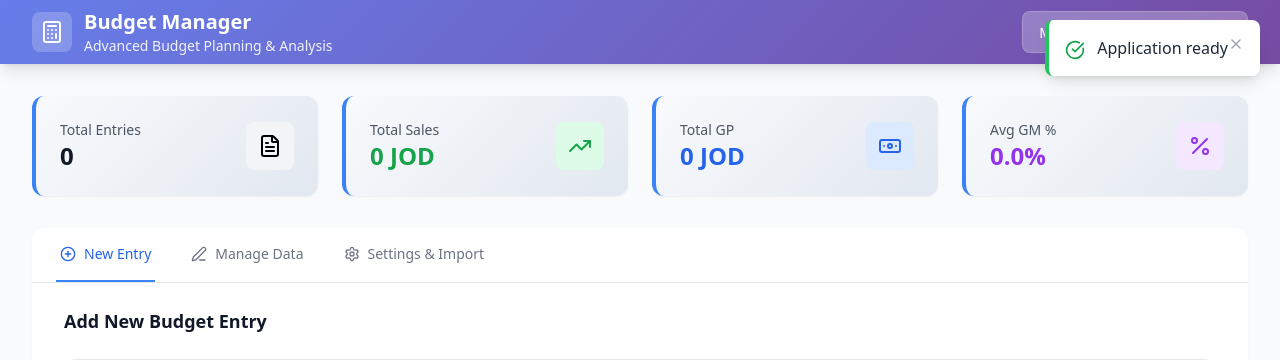
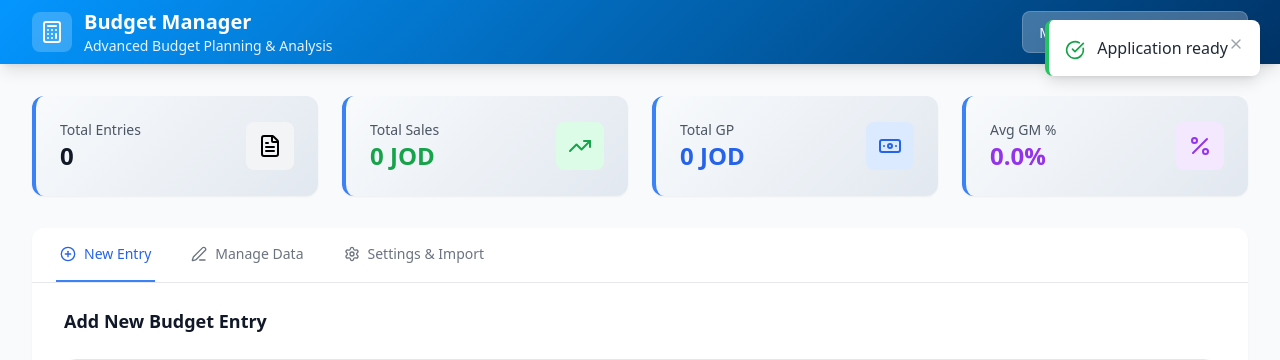
Before and after one commit to AwsNjadat1/Budget_Project, a Flask app: page / in a window 1280 px wide. Shown: the top 360 px of the page. Run offline with Flask 3, Linux system fonts and the light colour scheme; some libraries are stand-ins or nearby versions.

Commit message:
Enhance UI Colors

```diff
--- a/budget_app/routes.py
+++ b/budget_app/routes.py
@@ -103,7 +103,13 @@ def api_add_entry():
         new_row_df = coerce_narrow_schema_types(new_row_df)
         new_row_df = recalc_narrow_schema(new_row_df, masters["products"])
 
-        session["entries_df"] = pd.concat([entries_df, new_row_df], ignore_index=True)
+        # Check if the main DataFrame is empty
+        if entries_df.empty:
+            # If it is, the new row becomes the entire DataFrame
+            session["entries_df"] = new_row_df
+        else:
+            # If it's not empty, concatenate as before
+            session["entries_df"] = pd.concat([entries_df, new_row_df], ignore_index=True)
 
         return jsonify({
             "status": "success",
--- a/budget_app/static/css/style.css
+++ b/budget_app/static/css/style.css
@@ -21,7 +21,7 @@
 }
 
 .gradient-bg {
-    background: linear-gradient(135deg, #667eea 0%, #764ba2 100%);
+    background: linear-gradient(135deg, #0496ff 0%, #003366 100%);
 }
 
 .card-hover {
```
